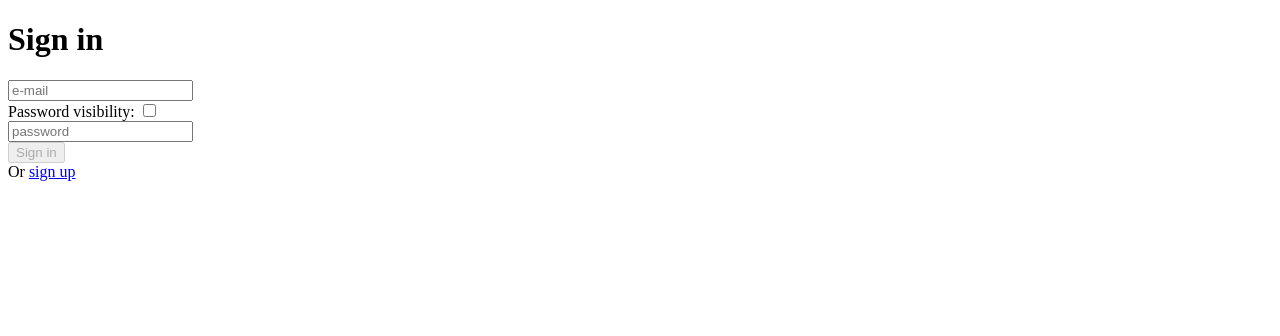
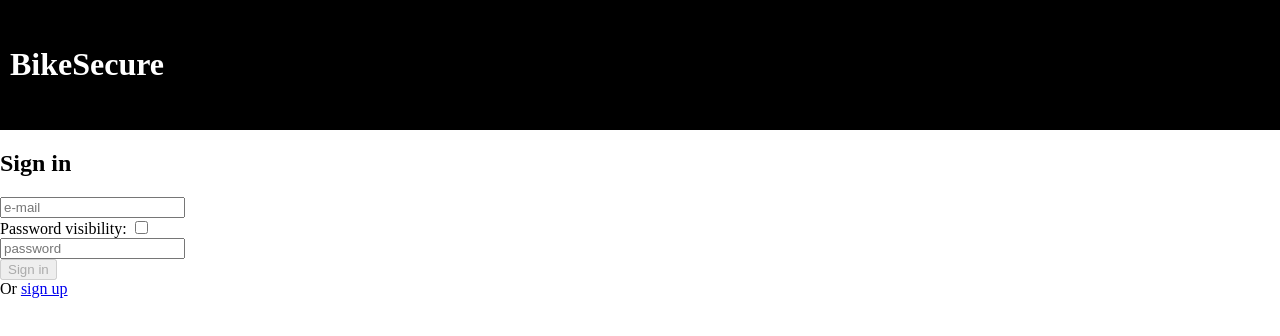
Before and after one commit to Sizzlefrost/clientside-representation, a React app: page /auth in a window 1280 px wide. Shown: the top 336 px of the page. Built offline with nearby package versions, Linux system fonts and the light colour scheme.

Commit message:
Light CSS edits
Demoted some titles to h2, introduced the navbar's skeleton

```diff
--- a/src/components/Case/Create/Create.jsx
+++ b/src/components/Case/Create/Create.jsx
@@ -81,7 +81,7 @@ export class CaseCreationComponent extends Component {
 		const state = this.state;
 
 		return <div>
-			<h1>Create a new case</h1>
+			<h2>Create a new case</h2>
 			<form>
 				<input type="text" name="status" placeholder="Case status" onChange={this.handleInputChange} value={state.status}/> <br />
 				<input type="text" name="date" placeholder="Date of report" onChange={this.handleInputChange} value={state.date} disabled={true}/> <br />
--- /dev/null
+++ b/src/components/Main/Navbar/Navbar.css
@@ -0,0 +1,10 @@
+.navbar {
+	background-color: black;
+	color: white;
+	margin: 0;
+	padding-top: 25px;
+	padding-bottom: 25px;
+	padding-left: 10px;
+	min-width: 100vw;
+	min-height: 50px;
+}
--- /dev/null
+++ b/src/components/Main/Navbar/Navbar.jsx
@@ -0,0 +1,10 @@
+import React, { Component } from 'react';
+import './Navbar.css';
+
+export class NavBarComponent extends Component {
+	render() {
+		return <div className="navbar">
+			<h1>BikeSecure</h1>
+		</div>
+	}
+}
--- /dev/null
+++ b/src/components/Main/Navbar/index.js
@@ -0,0 +1 @@
+export { NavBarComponent } from "./Navbar.jsx";
--- a/src/components/User/Auth/AuthUser.jsx
+++ b/src/components/User/Auth/AuthUser.jsx
@@ -53,7 +53,7 @@ export class UserAuthorizationComponent extends Component {
 
 		if (state.redirect === false) {
 			return <div>
-				<h1>Sign in</h1>
+				<h2>Sign in</h2>
 
 				<input type="email" name="email" placeholder="e-mail" onChange={this.handleInputChange} value={state.email}/> <br />
 				<label htmlFor="passwordToggle">Password visibility:</label> <input type="checkbox" name="passwordToggle" onChange={this.toggleCheckbox} value={true}/> <br />
--- a/src/components/User/Update/editUpdateDeleteUser.jsx
+++ b/src/components/User/Update/editUpdateDeleteUser.jsx
@@ -104,7 +104,7 @@ export class UserUpdateComponent extends Component {
 		const state = this.state;
 
 		return <div>
-			<h1>Collaborator page: {state.firstName} {state.lastName}</h1>
+			<h2>Collaborator page: {state.firstName} {state.lastName}</h2>
 
 				<label htmlFor="firstName">First name:</label> <input type="text" name="firstName" placeholder="Alex" onChange={this.handleInputChange} value={state.firstName}/> <br />
 				<label htmlFor="lastName">Last name:</label> <input type="text" name="lastName" placeholder="Bloodwell" onChange={this.handleInputChange} value={state.lastName}/> <br />
--- a/src/index.html
+++ b/src/index.html
@@ -5,10 +5,7 @@
   <meta name="viewport" content="width=device-width, initial-scale=1.0">
   <title>Document</title>
 </head>
-<body>
-	<header className='header'>
-		<!-- Nav bar here -->
-	</header>
+<body style="margin: 0">
   <div id="root"></div>
 </body>
 </html>
--- a/src/index.jsx
+++ b/src/index.jsx
@@ -4,6 +4,8 @@ import ReactDom from 'react-dom';
 import "./css/styles.css";
 
 import { BrowserRouter, Switch, Route, useRouteMatch, Redirect } from 'react-router-dom';
+
+import { NavBarComponent } from './components/Main/Navbar';
 
 import { CaseCreationComponent } from './components/Case/Create';
 
@@ -29,6 +31,7 @@ export class App extends Component {
 
 		return (
 			<div>
+				<NavBarComponent />
 				<Switch>
 					<Redirect exact from="/" to="/auth"/>
 					<Route path="/cases" component={ CaseCreationComponent } />
```
